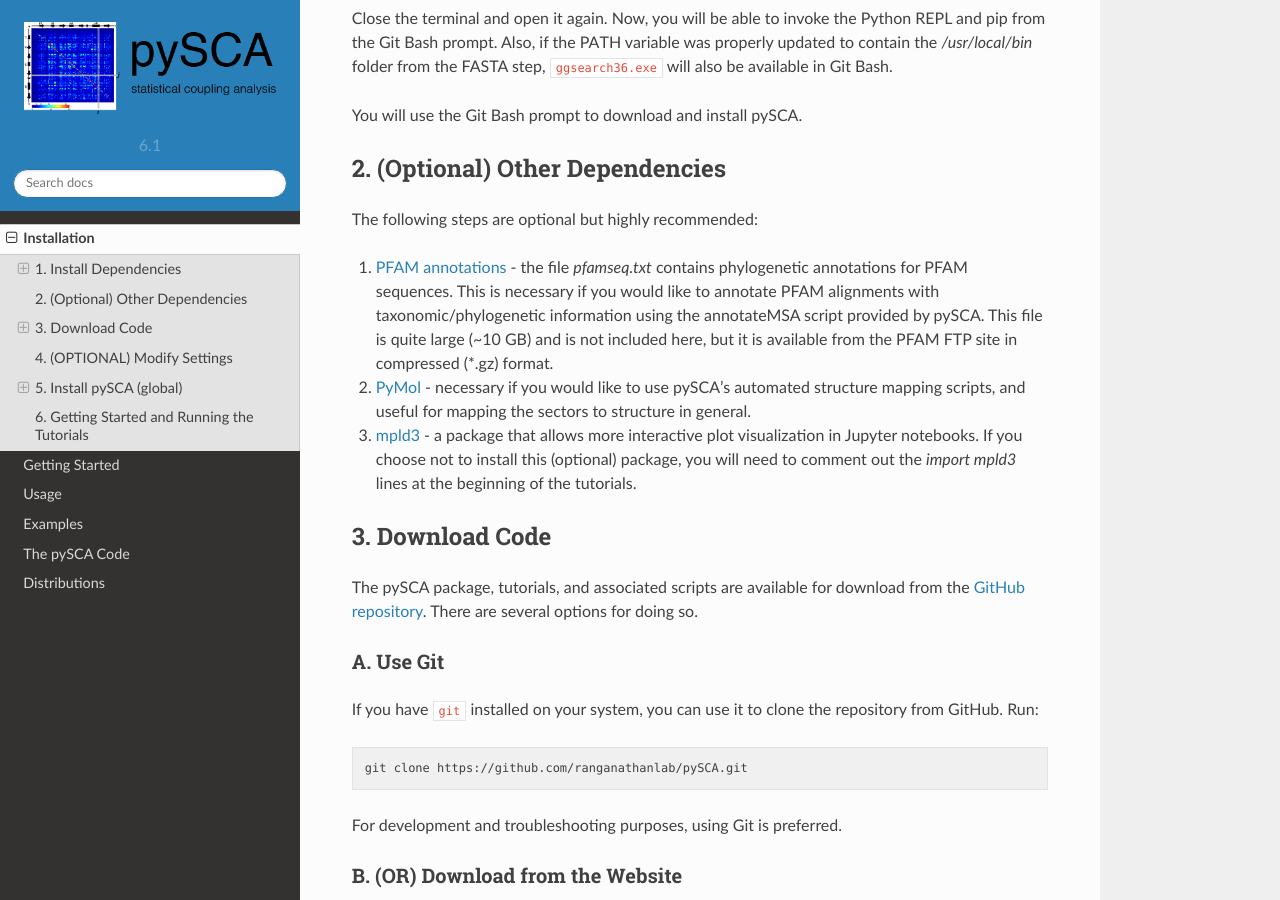
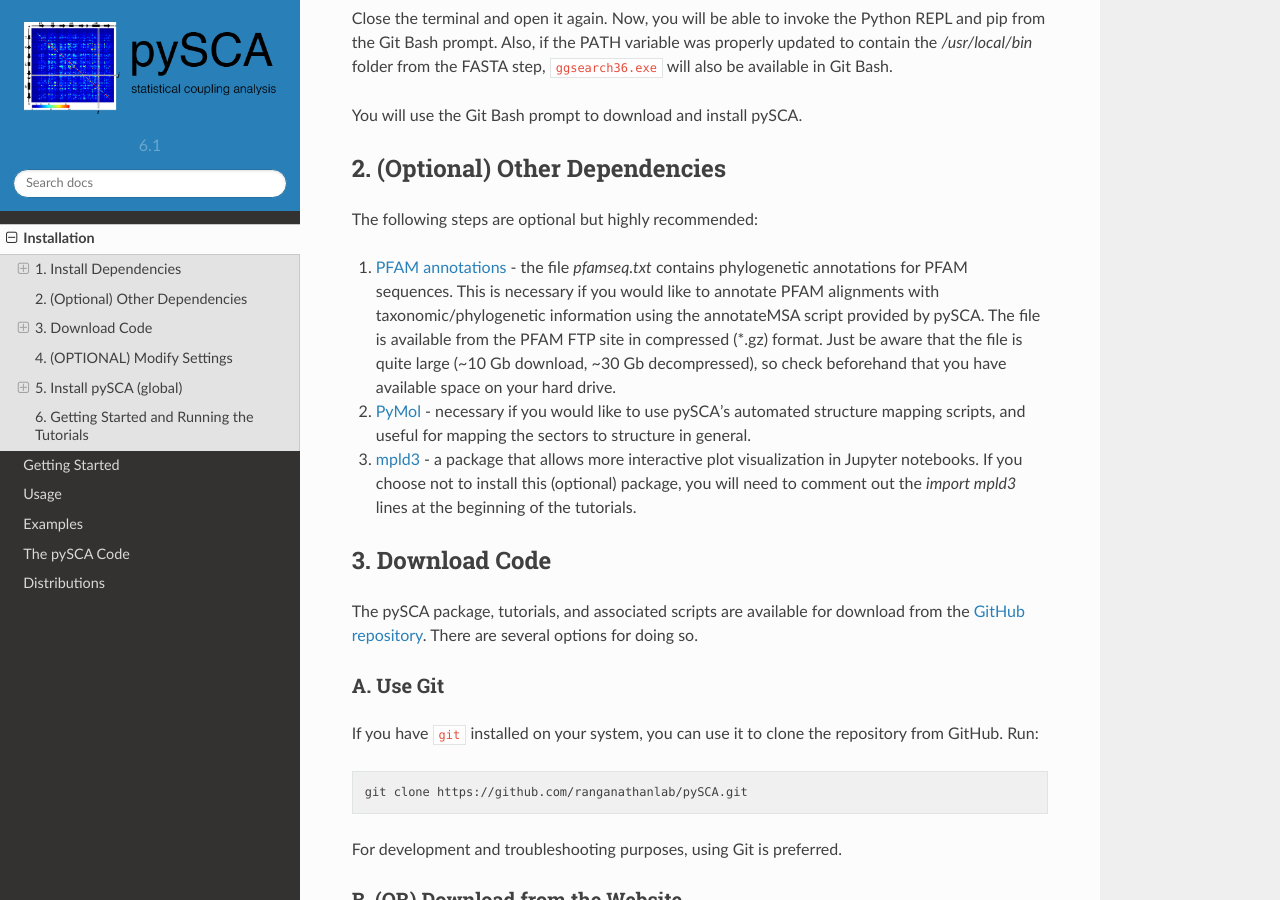
Before and after one commit to ranganathanlab/pySCA, a Sphinx documentation site: the page built from docs/source/install.rst, in a window 1280 px wide and 900 px high, scrolled down 4031 px. Built offline with Sphinx 7.4.7 and the Read the Docs theme 2.0.0, drawn with Linux system fonts in a browser that asks for light colours.

Commit message:
explicitly say that the pfamseq.txt file needs to be decompressed

```diff
--- a/docs/source/install.rst
+++ b/docs/source/install.rst
@@ -212,8 +212,10 @@
    the file `pfamseq.txt` contains phylogenetic annotations for PFAM sequences.
    This is necessary if you would like to annotate PFAM alignments with
    taxonomic/phylogenetic information using the annotateMSA script provided by
-   pySCA. This file is quite large (~10 GB) and is not included here, but it
-   is available from the PFAM FTP site in compressed (\*.gz) format.
+   pySCA. The file is available from the PFAM FTP site in compressed (\*.gz)
+   format. Just be aware that the file is quite large (~10 Gb download, ~30 Gb
+   decompressed), so check beforehand that you have available space on your
+   hard drive.
 
 2) `PyMol <https://pymol.org/2/>`_ - necessary if you would like to use pySCA's
    automated structure mapping scripts, and useful for mapping the sectors to
```
